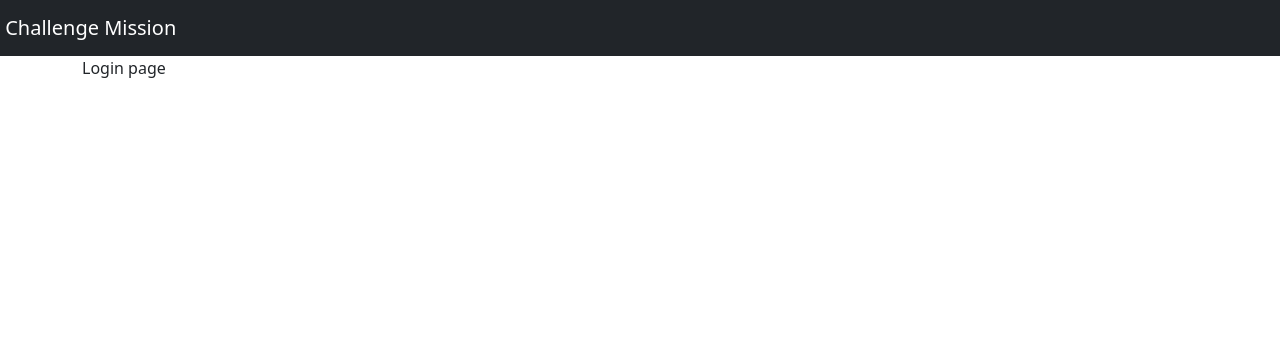
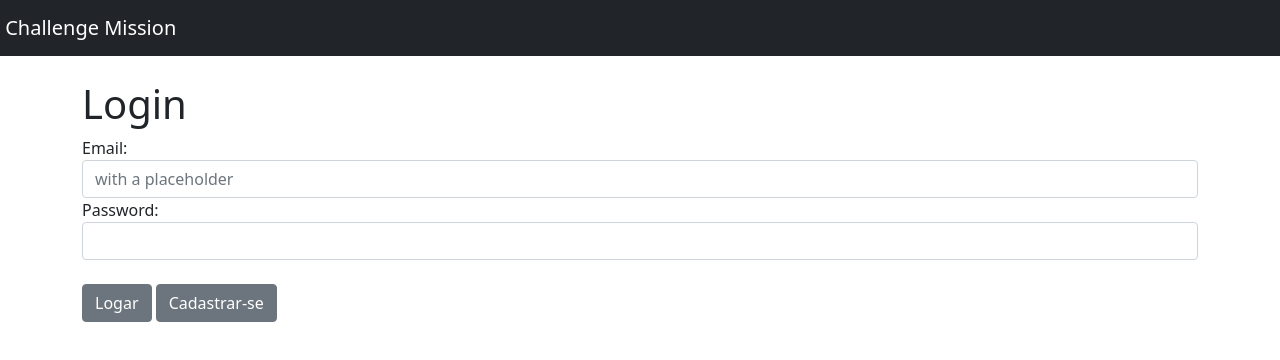
Before and after one commit to tiago123456789/challenge-mission, a React (Create React App) app in the folder frontend/: page /auth/login in a window 1280 px wide. Shown: the top 360 px of the page. Built offline with nearby package versions, Linux system fonts and the light colour scheme.

Commit message:
Finished screen login and notification when occour erro the crendential. Create too directory contants to store data not modify

```diff
--- /dev/null
+++ b/frontend/src/constants/App.js
@@ -0,0 +1,10 @@
+export default {
+    LOCALSTORAGE: {
+        ACCESS_TOKEN: "accessToken"
+    },
+
+    ROUTES: {
+        REGISTER : "/auth/register",
+        LIST_NEWS: "/news"
+    }
+}
--- a/frontend/src/pages/Login.js
+++ b/frontend/src/pages/Login.js
@@ -1,5 +1,61 @@
 import React from 'react'
+import { Button, Form, FormGroup, Label, Input } from 'reactstrap';
+import { useFormik } from "formik";
+import { Link } from "react-router-dom";
+import AlertErrorInput from '../components/AlertErrorInput';
+import RegisterUserValidation from '../validations/RegisterUserValidation';
+import notification from "../utils/Notification"
+import userService from "../services/UserService"
+import HandlerHttpError from '../utils/HandlerHttpError';
+import App from '../constants/App';
 
-export default () => (
-    <>Login page</>
-)
+export default (props) => {
+    const formik = useFormik({
+        initialValues: {
+            username: '',
+            password: '',
+        },
+        validationSchema: RegisterUserValidation,
+        onSubmit: async (values) => {
+            try {
+                const data = await userService.login(values);
+                localStorage.setItem(App.LOCALSTORAGE.ACCESS_TOKEN, data.accessToken)
+                notification.success("Login efetuado com sucesso!")
+                props.history.push(App.ROUTES.LIST_NEWS)
+            } catch(error) {
+                notification.warning(HandlerHttpError(error).join("\n"))
+            }
+        },
+    });
+
+    return (
+        <>
+            <br />
+            <h1>Login</h1>
+            <Form onSubmit={formik.handleSubmit}>
+                <FormGroup>
+                    <Label for="email">Email:</Label>
+                    <Input type="email" name="username"
+                        onChange={formik.handleChange}
+                        value={formik.values.username}
+                        id="email" placeholder="with a placeholder" />
+                    <AlertErrorInput formik={formik} field="username" />
+
+                </FormGroup>
+                <FormGroup>
+                    <Label for="password">Password:</Label>
+                    <Input type="password" name="password"
+                        onChange={formik.handleChange}
+                        value={formik.values.password}
+                    />
+                    <AlertErrorInput formik={formik} field="password" />
+
+                </FormGroup>
+                <br />
+                <Button>Logar</Button>&nbsp;
+                <Link to={App.ROUTES.REGISTER}><Button>Cadastrar-se</Button></Link>
+
+            </Form>
+        </>
+    )
+}
--- a/frontend/src/services/UserService.js
+++ b/frontend/src/services/UserService.js
@@ -9,6 +9,16 @@ const create = (credential) => {
     })
 }
 
+
+const login = (credential) => {
+    return axios.post(`${process.env.REACT_APP_URL_BASE}/auth/login`, credential).then(response => {
+        if (response.data) {
+            return response.data;
+        }
+        return response
+    })
+}
+
 export default {
-    create
+    create, login
 }
--- a/frontend/src/utils/HandlerHttpError.js
+++ b/frontend/src/utils/HandlerHttpError.js
@@ -2,7 +2,8 @@ export default (error) => {
     error = error.response
     switch (error.status) {
         case 409:
-            return [error.data.message]
+        case 401:
+            return [error.data.message];
         case 400:
             return Object.keys(error.data.message).map(key => error.data.message[key] )
         default:
```
